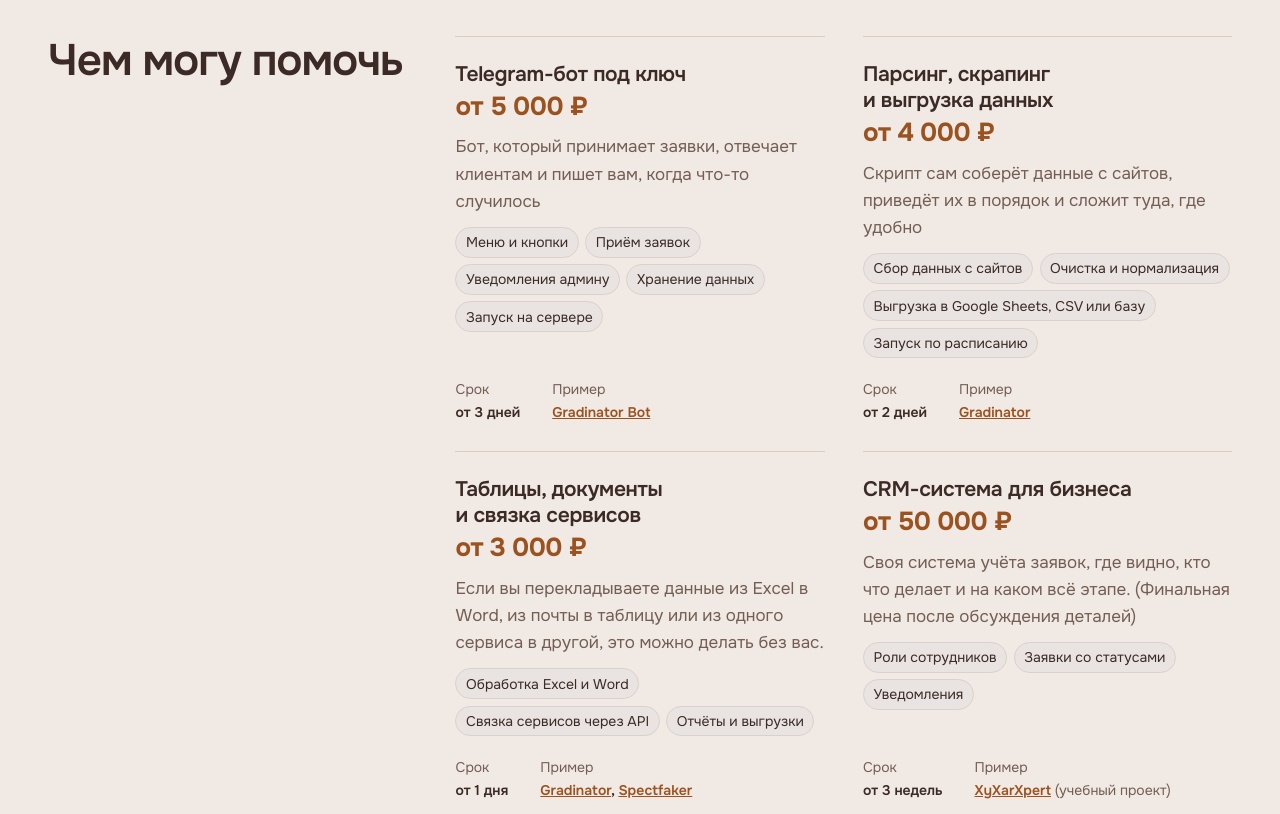
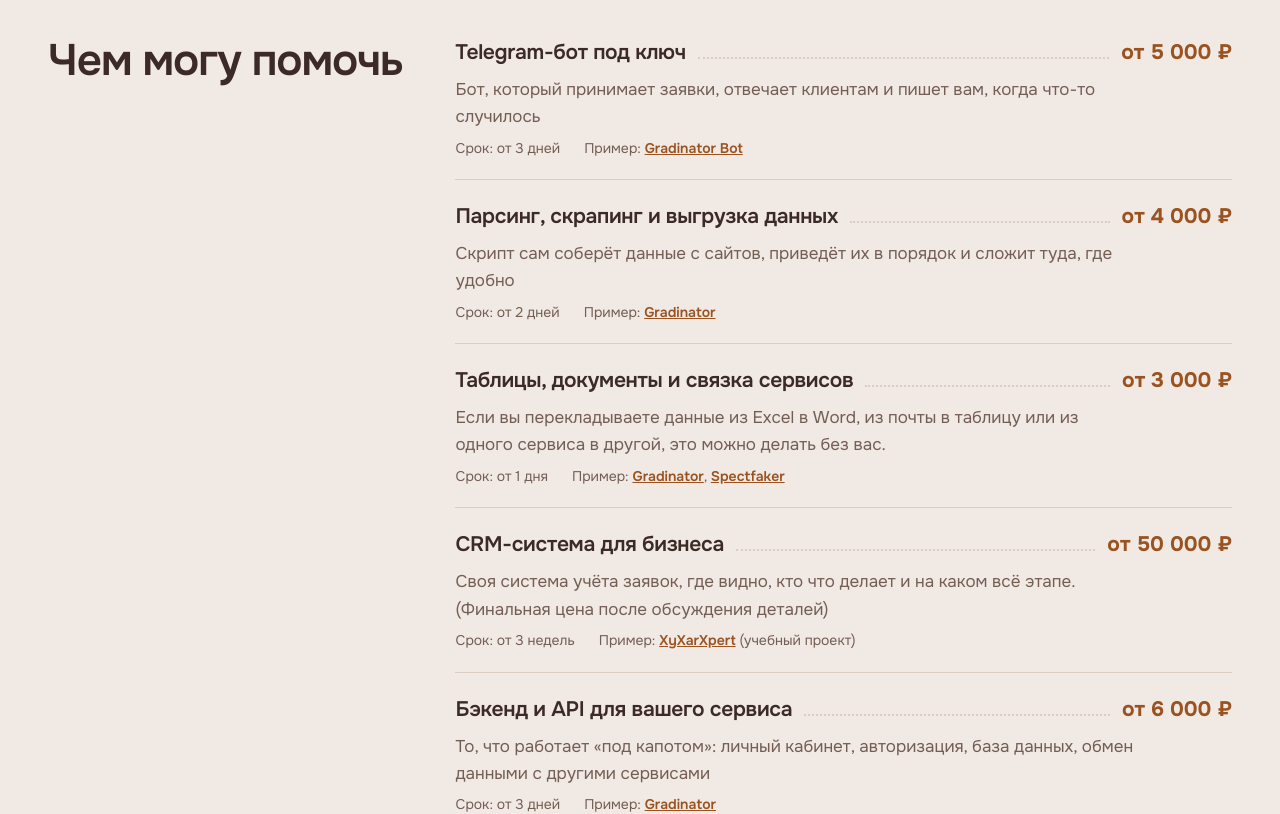
Before and after one commit to pavlent1yy/Pavel-Portfolio, a Next.js app: page /ru in a window 1280 px wide. Shown: the part 2180-2994 px from the top of the page. Built offline with nearby package versions, Linux system fonts and the light colour scheme.

Commit message:
[AI] оформление улуг

```diff
--- a/src/components/sections/Services.module.css
+++ b/src/components/sections/Services.module.css
@@ -1,20 +1,19 @@
-.list {
+.item {
   display: grid;
-  grid-template-columns: repeat(2, minmax(0, 1fr));
-  column-gap: clamp(1.5rem, 3vw, 3rem);
-}
-
-.item {
-  display: flex;
-  flex-direction: column;
-  gap: 0.75rem;
-  padding-block: 1.5rem 1.75rem;
+  gap: 0.4rem;
+  padding-block: 1.25rem;
   border-top: 1px solid var(--line);
 }
 
-.head {
-  display: grid;
-  gap: 0.35rem;
+.item:first-child {
+  border-top: 0;
+  padding-top: 0;
+}
+
+.row {
+  display: flex;
+  align-items: baseline;
+  gap: 0.75rem;
 }
 
 .title {
@@ -22,60 +21,37 @@
   font-weight: 600;
   line-height: 1.25;
   letter-spacing: -0.015em;
-  text-wrap: balance;
+}
+
+.dots {
+  flex: 1;
+  min-width: 1.5rem;
+  border-bottom: 2px dotted var(--line);
 }
 
 .price {
   color: var(--accent-strong);
-  font-size: var(--fs-lg);
+  font-size: var(--fs-md);
   font-weight: 650;
-  line-height: 1.1;
-  letter-spacing: -0.02em;
   white-space: nowrap;
 }
 
 .text {
+  max-width: 40em;
   color: var(--text-muted);
 }
 
-.includes {
+.meta {
   display: flex;
   flex-wrap: wrap;
-  gap: 0.4rem;
-}
-
-.includes li {
-  padding: 0.2rem 0.6rem;
-  border: 1px solid var(--chip-line);
-  border-radius: 999px;
-  background: var(--chip);
+  gap: 0.25rem 1.5rem;
+  color: var(--text-muted);
   font-size: var(--fs-sm);
 }
 
-.facts {
-  display: flex;
-  flex-wrap: wrap;
-  gap: 0.5rem 2rem;
-  margin-top: auto;
-  padding-top: 0.5rem;
-  font-size: var(--fs-sm);
-}
-
-.facts dt {
-  color: var(--text-muted);
-}
-
-.facts dd {
+.meta a {
+  color: var(--accent-strong);
   font-weight: 600;
-}
-
-.facts a {
-  color: var(--accent-strong);
-}
-
-.study {
-  color: var(--text-muted);
-  font-weight: 400;
 }
 
 .other {
@@ -89,9 +65,13 @@
   border-radius: var(--radius-m);
 }
 
-@media (max-width: 1100px) {
-  .list {
-    grid-template-columns: minmax(0, 1fr);
+@media (max-width: 640px) {
+  .row {
+    flex-wrap: wrap;
+  }
+
+  .dots {
+    display: none;
   }
 }
 
--- a/src/components/sections/Services.tsx
+++ b/src/components/sections/Services.tsx
@@ -14,13 +14,14 @@ export function Services({ services, extra, projects, ui, lang }: Props) {
 
   return (
     <Section id="services" title={ui.services.title}>
-      <ul className={styles.list}>
+      <ul>
         {services.map((service, i) => (
           <li key={i} className={styles.item}>
-            <div className={styles.head}>
+            <div className={styles.row}>
               <h3 className={styles.title}>
                 <T v={service.title} />
               </h3>
+              <span className={styles.dots} aria-hidden="true" />
               <p className={styles.price}>
                 <T v={service.price} />
               </p>
@@ -28,35 +29,23 @@ export function Services({ services, extra, projects, ui, lang }: Props) {
             <p className={styles.text}>
               <T v={service.text} />
             </p>
-            <ul className={styles.includes} aria-label={ui.services.includes}>
-              {service.includes.map((item, j) => (
-                <li key={j}>
-                  <T v={item} />
-                </li>
-              ))}
-            </ul>
-            <dl className={styles.facts}>
-              <div>
-                <dt>{ui.services.time}</dt>
-                <dd>
-                  <T v={service.time} />
-                </dd>
-              </div>
+            <p className={styles.meta}>
+              <span>
+                {ui.services.time}: <T v={service.time} />
+              </span>
               {service.cases.length > 0 && (
-                <div>
-                  <dt>{ui.services.case}</dt>
-                  <dd>
+                <span>
+                  {ui.services.case}:{" "}
                   {service.cases.map((item, j) => (
                     <span key={item.slug}>
                       {j > 0 && ", "}
                       <a href={`/${lang}/projects#${item.slug}`}>{name(item.slug)}</a>
-                        {item.study && <span className={styles.study}> ({ui.services.study})</span>}
+                      {item.study && ` (${ui.services.study})`}
                     </span>
                   ))}
-                  </dd>
-                </div>
+                </span>
               )}
-            </dl>
+            </p>
           </li>
         ))}
       </ul>
```
Lines whose indentation alone changed are shown as unchanged.
